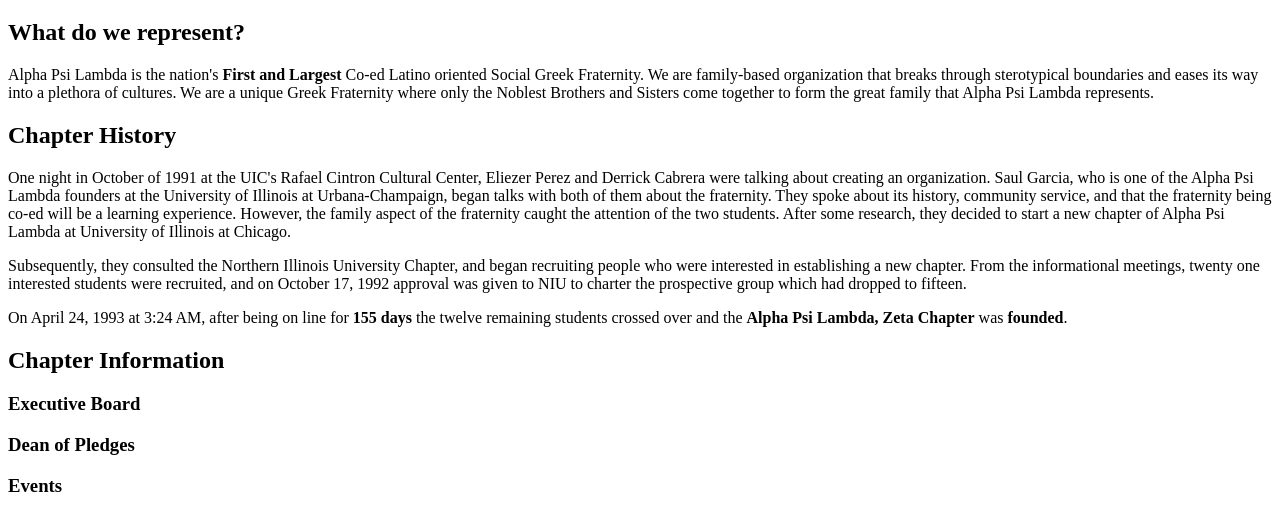
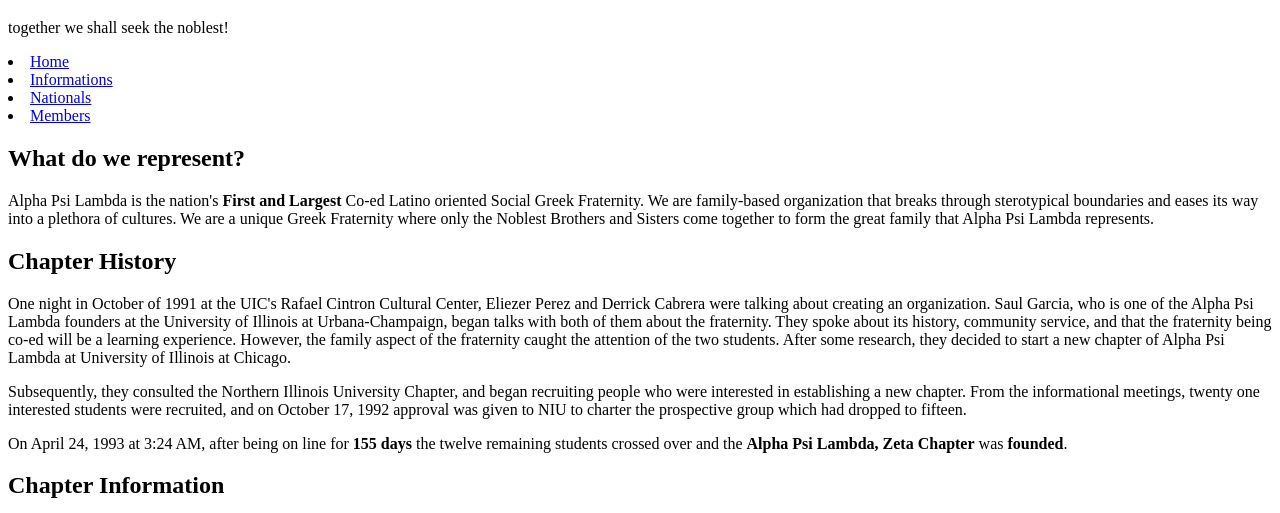
Before and after one commit to alobban/aplHTML5, a plain HTML site: page main.html in a window 1280 px wide. Shown: the part 61-574 px from the top of the page. Drawn offline with Linux system fonts and the light colour scheme.

Commit message:
Add simple navigation

```diff
--- a/main.html
+++ b/main.html
@@ -11,7 +11,14 @@
 	<body>
 		<header role="banner">
 			<h1>Alpha Psi Lambda Zeta Chapter</h1>
-			<nav role="navigation"><!-- Navigation goes here --></nav>
+			<p>together we shall seek the noblest!</p>
+			<nav role="navigation">
+				<!-- Navigation goes here -->
+				<li><a href="#" title="Home page">Home</a></li>
+				<li><a href="#" title="Read our informationals page">Informations</a></li>
+				<li><a href="http://www.alphapsilambda.net/" title="Check out our nationals website" target="_blank">Nationals</a></li>
+				<li><a href="#" title="View our members">Members</a></li>
+			</nav>
 		</header>
 		<main role="main">
 			<article role="article">
```
Also changed, not shown: 1 other file.
